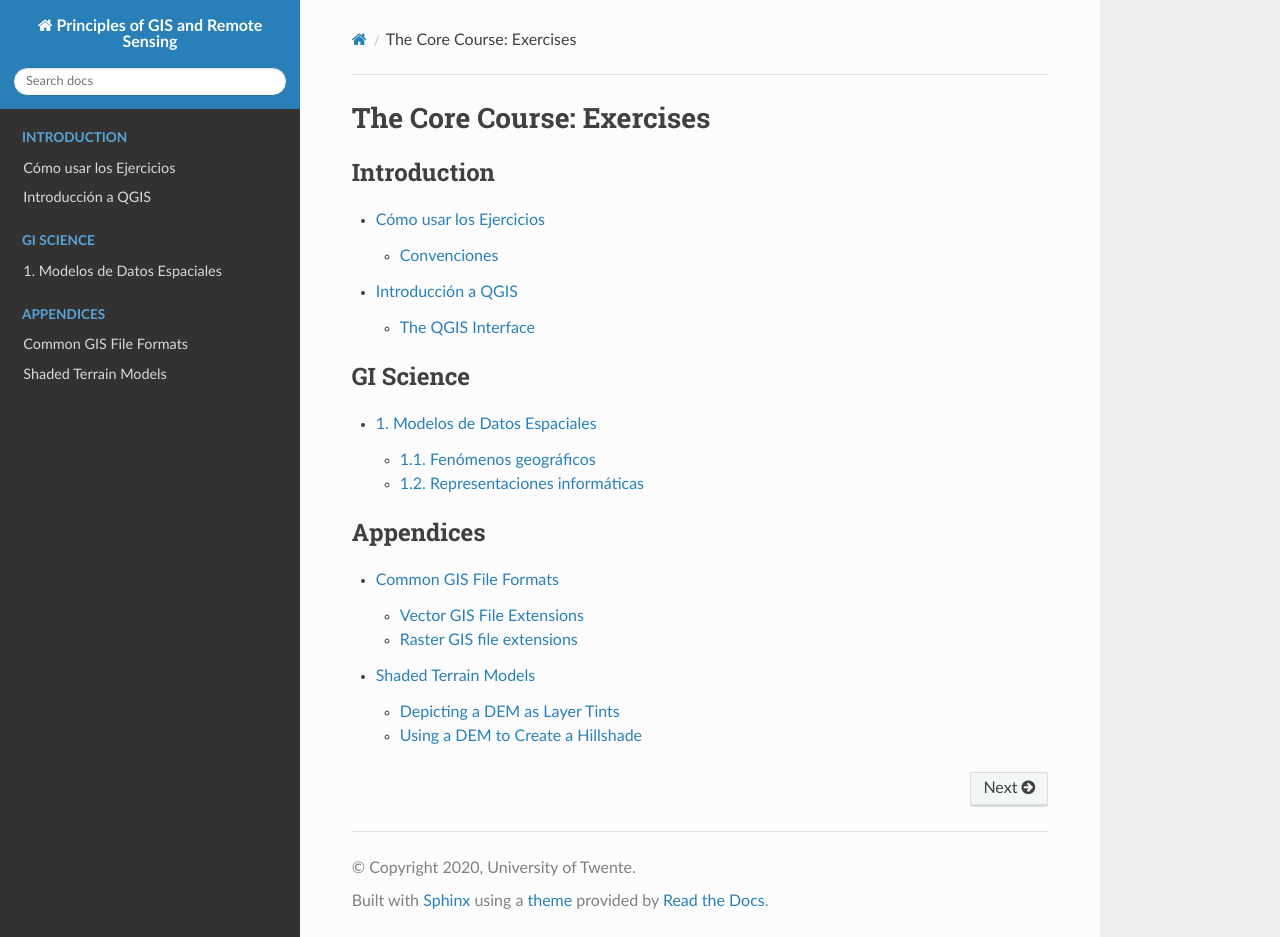
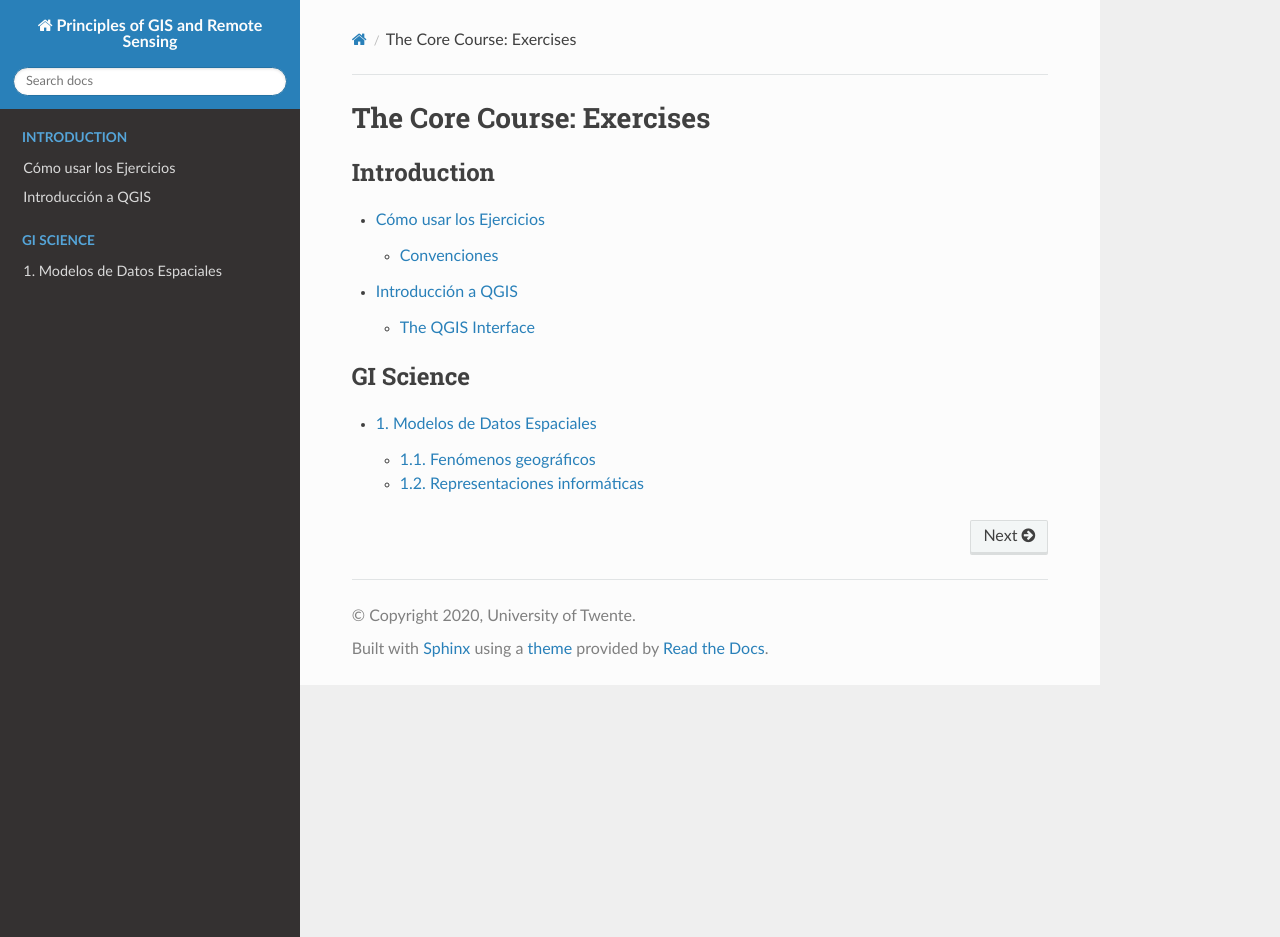
Before and after one commit to andremano/online-core, a Sphinx documentation site: the page built from docs/source/index.rst, in a window 1280 px wide and 937 px high. Built offline with Sphinx 7.4.7 and the Read the Docs theme 2.0.0, drawn with Linux system fonts in a browser that asks for light colours.

Commit message:
remove apendices form index

```diff
--- a/docs/source/index.rst
+++ b/docs/source/index.rst
@@ -24,8 +24,6 @@ The Core Course: Exercises
    :maxdepth: 2
    :caption: Appendices
 
-   apendices/gis-formats
-   apendices/shaded-terrain-models
 
 .. Indices and tables
 .. ==================
```
